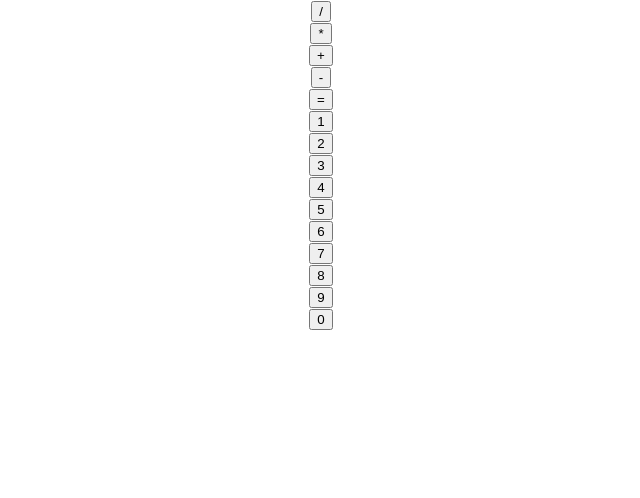
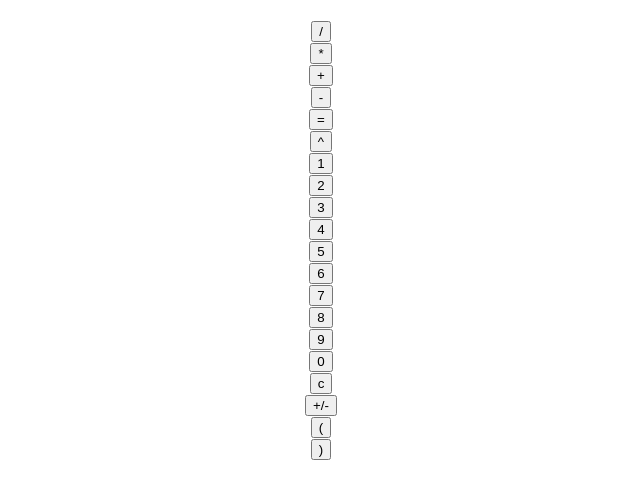
Before and after one commit to haileybongo/calculator-app, a React (Create React App) app: page / in a window 1280 px wide. Shown: the top 498 px of the page, without its empty margins (319-959 px from the left). Built offline with nearby package versions, Linux system fonts and the light colour scheme.

Commit message:
updating entry functionality

```diff
--- a/src/components/display.js
+++ b/src/components/display.js
@@ -0,0 +1,15 @@
+import React from 'react'
+
+const Display = (props) => {
+
+    return (
+      <div>
+        {props.lastClicked} <br/>
+        {Array.isArray(props.currentEntry) ? props.currentEntry.join(' ') : props.currentEntry}
+
+      </div>
+
+    )
+  }
+
+  export default Display
--- a/src/components/home.js
+++ b/src/components/home.js
@@ -1,6 +1,7 @@
 import React from 'react'
 import { connect } from 'react-redux'
 import Button from './button.js'
+import Display from './display.js'
 
 
 class Home extends React.Component {
@@ -8,15 +9,13 @@ class Home extends React.Component {
     state = {
         lastClicked: null,
         currentEntry: [],
-        openParenthesis: []
+        parenthesis: []
       }
 
       handleClick = (event) => {
-          debugger
 
           if(this.props.state.numbers.includes(parseInt(event.target.value))){
             if(typeof(this.state.lastClicked) === 'number'){
-              debugger
               let val = this.state.lastClicked.toString().concat(event.target.value)
               val = parseInt(val)
               this.state.currentEntry.pop()
@@ -26,11 +25,10 @@ class Home extends React.Component {
                   })
                   return
             } else {
-              debugger
               let val = parseInt(event.target.value)
               this.state.currentEntry.push(val)
               this.setState({
-                  lastClicked: val
+                  lastClicked: val,
                   })
                   return
           }}
@@ -38,17 +36,23 @@ class Home extends React.Component {
 
           switch (event.target.value) {
             case '(':
-                this.state.parenthesis.push("(")
+                this.state.parenthesis.push('(')
+                this.state.currentEntry.push('(')
+                this.setState({
+                    lastClicked: event.target.value,
+                    })
                 break
             case ')':
-                if(this.state.parenthesis !== []){
+                if(this.state.parenthesis.length !== 0){
+                    debugger
                     this.state.parenthesis.pop()
+                    this.state.currentEntry.push(')')
                 } else{
                     let temp = this.state.currentEntry
                     this.setState({
                         currentEntry: "Missing Open Parenthesis"
                         })
-                    setTimeout(function() {
+                    setTimeout(() => {
                         this.setState({
                             currentEntry: temp
                             })
@@ -58,7 +62,8 @@ class Home extends React.Component {
             case '+/-':
                 if(typeof(this.state.lastClicked) === 'number'){
                 let val = this.state.lastClicked * -1
-                this.state.currentEntry.pop().push(val)
+                this.state.currentEntry.pop()
+                this.state.currentEntry.push(val)
                 this.setState({
                     lastClicked: val,
                     })
@@ -70,7 +75,7 @@ class Home extends React.Component {
                     this.setState({
                         currentEntry: "Missing Closing Parenthesis"
                       })
-                    setTimeout(function() {
+                    setTimeout(() =>{
                         this.setState({
                             currentEntry: temp
                           })
@@ -85,7 +90,11 @@ class Home extends React.Component {
                       currentEntry: []
                   })
             default:
+                debugger
                 this.state.currentEntry.push(event.target.value)
+                this.setState({
+                    lastClicked: event.target.value
+                })
               return
           }
 
@@ -106,13 +115,21 @@ class Home extends React.Component {
             this.props.state.numbers.map(number=> <Button buttonName = {number} handleClick = {this.handleClick} />))
     }
 
+    createActionButtons(){
+        return(
+            this.props.state.actionButtons.map(action => <Button buttonName = {action} handleClick = {this.handleClick} />)
+        )
+    }
+
 
 
       render() {
         return (
           <div>
+            {<Display lastClicked = {this.state.lastClicked} currentEntry = {this.state.currentEntry}/> }
             {this.createOperatorButtons()}
             {this.createNumberButtons()}
+            {this.createActionButtons()}
 
           </div>
         );
--- a/src/reducers/rootReducer.js
+++ b/src/reducers/rootReducer.js
@@ -3,7 +3,7 @@
 
 function rootReducer(state = [], action)  {
     state = {
-        operators: ['/','*','+','-','='],
+        operators: ['/','*','+','-','=', '^'],
         actionButtons:['c', '+/-', '(', ')'],
         numbers: [1, 2, 3, 4, 5, 6, 7, 8, 9, 0],
         lastFunctions: [],
```
